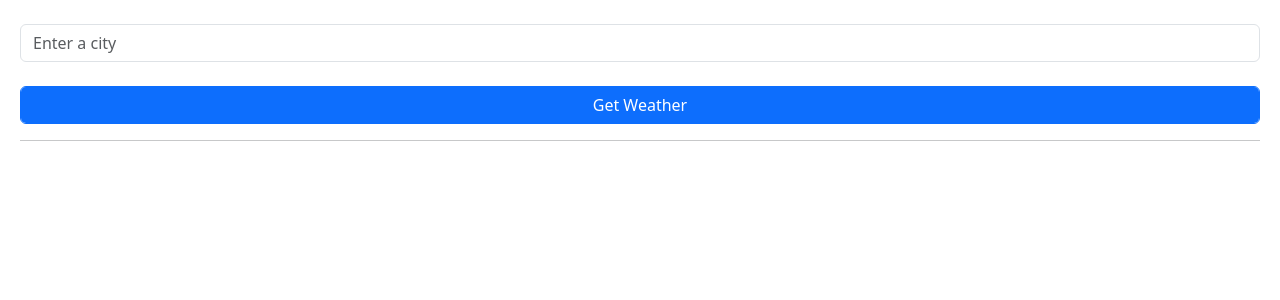
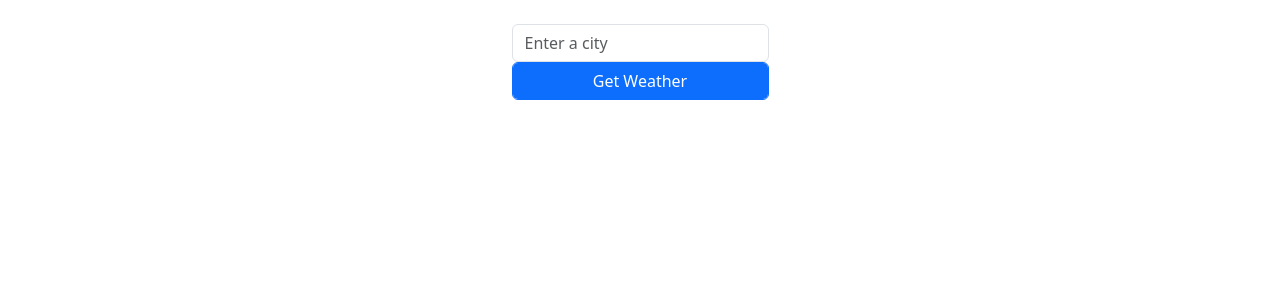
Before and after one commit to besure94/Weather-App, a React (Create React App) app: page / in a window 1280 px wide. Shown: the top 300 px of the page. Built offline with nearby package versions, Linux system fonts and the light colour scheme.

Commit message:
Work-in-progress commit for changing form styling/functionality.

```diff
--- a/src/components/main/SearchForm.js
+++ b/src/components/main/SearchForm.js
@@ -1,8 +1,10 @@
 import React from "react";
 import PropTypes from "prop-types";
+import SearchOutlined from '@mui/icons-material/SearchOutlined';
 import SearchIcon from '@mui/icons-material/Search';
+import TextField from '@mui/material/TextField';
+import { IconButton } from "@mui/material";
 
-// figure out why form is so wide
 function SearchForm(props) {
 
   function handleFormSubmission(event) {
@@ -14,8 +16,7 @@ function SearchForm(props) {
 
   return (
     <React.Fragment>
-      <div className="form-container">
-        <div className="row justify-content-center">
+      <div className="search-form-container">
         <div className="search-form">
           <form onSubmit={handleFormSubmission}>
             <input
@@ -24,13 +25,21 @@ function SearchForm(props) {
               placeholder="Enter a city"
               className="form-control"
               required/>
-              <br/>
             <button className="btn btn-primary form-control" type="submit">Get Weather</button>
           </form>
+        {/* <TextField
+          type="text"
+          name="city"
+          placeholder="Enter a city"
+          slotProps={
+            <SearchIcon/>
+          }
+          onSubmit={handleFormSubmission}
+          required/> */}
         </div>
       </div>
-      </div>
-      <hr/>
+      <br/>
+      <br/>
     </React.Fragment>
   )
 }
--- a/src/index.css
+++ b/src/index.css
@@ -83,6 +83,17 @@ code {
   text-align: left;
 }
 
+.search-form-container {
+  display: flex;
+  justify-content: center;
+}
+
+.search-form {
+  display: flex;
+  justify-content: center;
+  width: 100%;
+}
+
 .sunrise-sunset {
   display: flex;
   flex-direction: row;
```
Lines whose indentation alone changed are shown as unchanged.
